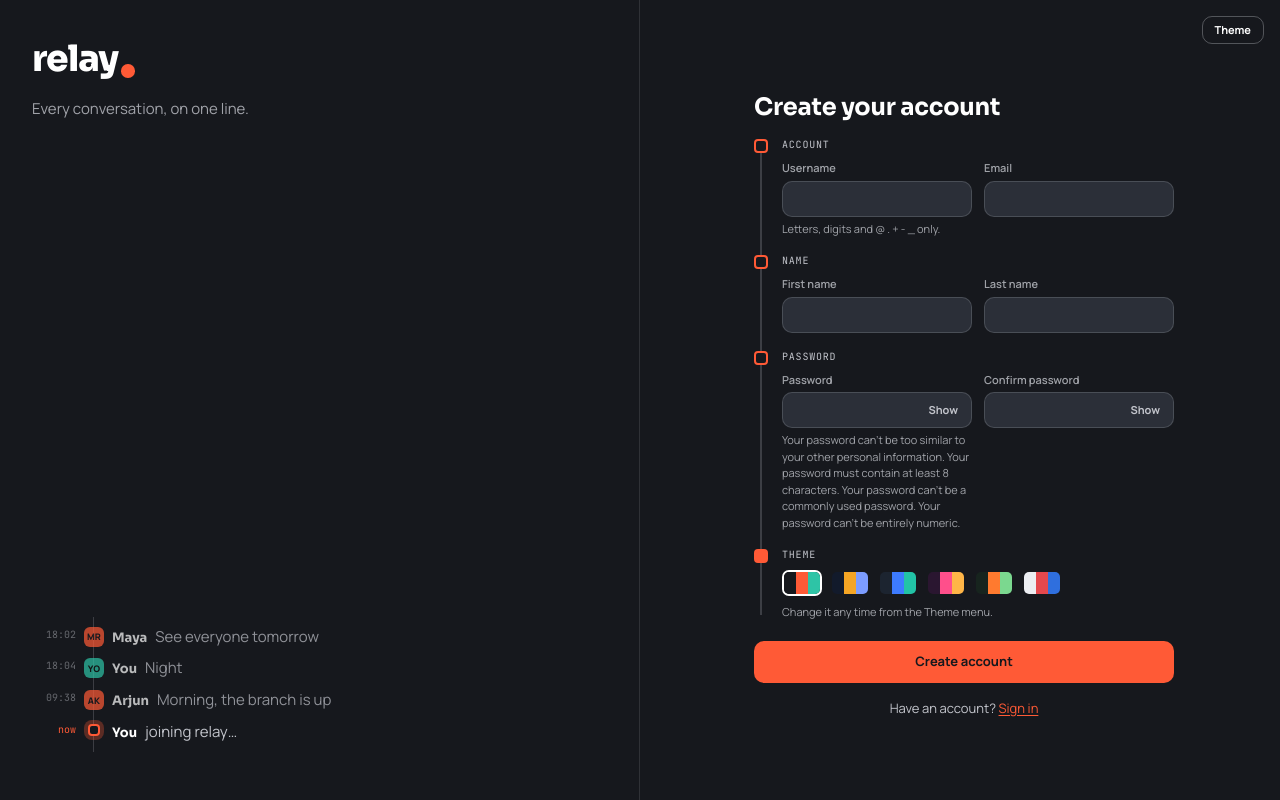
After one commit to achuthvarghese/django-realtime-chat, a Django app: page /account/signup/ in a window 1280 px wide. The commit adds this page. Run offline with Django 5.2, Linux system fonts and the light colour scheme; parts of the project's set-up code (start-up, migrations or seed data) failed here and were passed over.

Commit message:
feat(account): spine-style sign-in and create-account screens
Replaces the Bootstrap account pages with screens on the design system:
a transcript panel ending in a pulsing 'now' node, Show/Hide password,
and signup groups on a spine that fill in as each step is completed.

```diff
--- /dev/null
+++ b/account/static/account/css/auth.css
@@ -0,0 +1,173 @@
+/* Login and signup screens. Depends on core tokens.css and relay.css. */
+
+.auth {
+    min-height: 100vh;
+    min-height: 100dvh;
+    display: grid;
+    grid-template-columns: minmax(0, 1fr) minmax(0, 1fr);
+}
+
+/* Left: wordmark and a transcript that ends with "you" */
+
+.auth__aside {
+    display: flex;
+    flex-direction: column;
+    gap: var(--space-3);
+    padding: var(--space-6) var(--space-6) var(--space-7);
+    border-right: 1px solid color-mix(in srgb, var(--chrome-fg) 14%, transparent);
+}
+.auth__tagline { color: var(--chrome-fg); opacity: 0.8; }
+.auth__feed { margin-top: auto; max-width: 440px; }
+.auth__feed::before { background: color-mix(in srgb, var(--chrome-fg) 22%, transparent); }
+.auth__feed .msg { color: var(--chrome-fg); }
+.auth__feed .msg:hover { background: transparent; }
+.auth__feed .msg + .msg { margin-top: var(--space-2); }
+.auth__feed .msg__name { color: var(--chrome-strong); }
+.auth__feed .msg__time { color: color-mix(in srgb, var(--chrome-fg) 65%, transparent); }
+.auth__past { opacity: 0.7; }
+.auth__now .msg__time { color: var(--accent); }
+.auth__pulse {
+    width: 12px;
+    height: 12px;
+    margin: 3px 0 0 4px;
+    border: 2px solid var(--accent);
+    border-radius: 4px;
+    background: var(--chrome);
+    animation: auth-pulse 1.4s ease-in-out infinite;
+}
+@keyframes auth-pulse {
+    50% { box-shadow: 0 0 0 4px color-mix(in srgb, var(--accent) 30%, transparent); }
+}
+
+/* Right: the form */
+
+.auth__panel {
+    display: flex;
+    flex-direction: column;
+    padding: var(--space-4) max(var(--space-4), env(safe-area-inset-right, 0px)) var(--space-6) var(--space-5);
+}
+.auth__top { display: flex; justify-content: flex-end; align-items: center; gap: var(--space-3); }
+.auth__mobile-mark { display: none; margin-right: auto; }
+.auth__card {
+    width: min(100%, 420px);
+    margin: auto;
+    display: flex;
+    flex-direction: column;
+    gap: var(--space-4);
+    padding-block: var(--space-5);
+}
+.auth__title { font-size: var(--text-xl); color: var(--chrome-strong); }
+.auth__form { display: flex; flex-direction: column; gap: var(--space-3); }
+.auth__form .btn--primary { margin-top: var(--space-2); min-height: 42px; }
+.auth__alt { font-size: var(--text-sm); text-align: center; color: var(--chrome-fg); }
+.auth .theme-menu .btn--ghost { color: var(--chrome-strong); border-color: color-mix(in srgb, var(--chrome-fg) 35%, transparent); }
+
+.auth__now-mobile {
+    display: none;
+    align-items: center;
+    gap: var(--space-2);
+    font-size: var(--text-sm);
+    color: var(--chrome-fg);
+}
+.auth__now-mobile .auth__pulse { margin: 0; }
+.auth__now-mobile .mono { font-size: 10px; color: var(--accent); }
+.auth__now-mobile b { color: var(--chrome-strong); font-family: var(--font-display); }
+
+/* Notices on chrome */
+.auth .notice {
+    background: var(--chrome-raised);
+    color: var(--chrome-strong);
+    border-color: color-mix(in srgb, var(--chrome-fg) 18%, transparent);
+}
+
+/* Show/hide password */
+
+.password { position: relative; }
+.password .input { padding-right: 64px; }
+.password__toggle {
+    position: absolute;
+    right: 6px;
+    top: 50%;
+    transform: translateY(-50%);
+    padding: 4px 8px;
+    border: 0;
+    border-radius: var(--radius-sm);
+    background: transparent;
+    color: var(--chrome-fg);
+    font: inherit;
+    font-size: var(--text-xs);
+    font-weight: 700;
+    cursor: pointer;
+}
+.password__toggle:hover { color: var(--chrome-strong); }
+
+/* Signup: field groups as nodes on a spine */
+
+.form-spine {
+    list-style: none;
+    margin: 0;
+    padding: 0 0 0 28px;
+    position: relative;
+    display: flex;
+    flex-direction: column;
+    gap: var(--space-4);
+}
+.form-spine::before {
+    content: "";
+    position: absolute;
+    left: 6px;
+    top: 6px;
+    bottom: 6px;
+    width: 2px;
+    background: color-mix(in srgb, var(--chrome-fg) 22%, transparent);
+}
+.form-spine__step { position: relative; display: flex; flex-direction: column; gap: var(--space-2); }
+.form-spine__step::before {
+    content: "";
+    position: absolute;
+    left: -28px;
+    top: 2px;
+    width: 14px;
+    height: 14px;
+    border: 2px solid var(--accent);
+    border-radius: 4px;
+    background: var(--chrome);
+    transition: background var(--transition);
+}
+.form-spine__step.is-done::before { background: var(--accent); }
+.form-spine__step.has-error::before { border-color: var(--danger); }
+.form-spine__label {
+    font-family: var(--font-mono);
+    font-size: 10px;
+    letter-spacing: 0.08em;
+    text-transform: uppercase;
+    color: var(--chrome-fg);
+}
+.form-spine__fields { display: grid; grid-template-columns: repeat(2, minmax(0, 1fr)); gap: var(--space-3); }
+.form-spine__palettes { display: flex; flex-wrap: wrap; gap: var(--space-2); }
+
+.palette-chip { position: relative; cursor: pointer; }
+.palette-chip input { position: absolute; inset: 0; opacity: 0; margin: 0; cursor: pointer; }
+.palette-chip__colors {
+    display: flex;
+    border: 2px solid transparent;
+    border-radius: 7px;
+    overflow: hidden;
+}
+.palette-chip__colors i { width: 12px; height: 22px; }
+.palette-chip input:checked + .palette-chip__colors { border-color: var(--chrome-strong); }
+.palette-chip input:focus-visible + .palette-chip__colors { box-shadow: var(--focus-ring); }
+
+/* Narrow screens: one column, form only */
+
+@media (max-width: 820px) {
+    .auth { grid-template-columns: 1fr; }
+    .auth__aside { display: none; }
+    .auth__mobile-mark { display: inline-flex; }
+    .auth__now-mobile { display: flex; }
+    .auth__panel { padding-left: max(var(--space-4), env(safe-area-inset-left, 0px)); }
+    .auth__card { margin-top: var(--space-4); }
+}
+@media (max-width: 480px) {
+    .form-spine__fields { grid-template-columns: 1fr; }
+}
--- /dev/null
+++ b/account/static/account/js/auth.js
@@ -0,0 +1,32 @@
+// Login and signup helpers: show/hide password, and fill signup spine nodes
+// as each group of fields is completed.
+
+(() => {
+    "use strict";
+
+    for (const toggle of document.querySelectorAll("[data-password-toggle]")) {
+        const input = document.getElementById(toggle.getAttribute("aria-controls"));
+        if (!input) continue;
+        toggle.addEventListener("click", () => {
+            const show = input.type === "password";
+            input.type = show ? "text" : "password";
+            toggle.textContent = show ? "Hide" : "Show";
+            toggle.setAttribute("aria-pressed", String(show));
+            input.focus();
+        });
+    }
+
+    const steps = document.querySelectorAll(".form-spine [data-step]");
+    function refresh(step) {
+        const inputs = [...step.querySelectorAll("input")];
+        step.classList.toggle("has-error", inputs.some((i) => i.getAttribute("aria-invalid") === "true"));
+        step.classList.toggle("is-done", inputs.length > 0 && inputs.every((i) => i.value.trim() !== "" && i.checkValidity()));
+    }
+    for (const step of steps) {
+        refresh(step);
+        step.addEventListener("input", (event) => {
+            event.target.removeAttribute("aria-invalid");
+            refresh(step);
+        });
+    }
+})();
--- /dev/null
+++ b/account/templates/account/auth_base.html
@@ -0,0 +1,35 @@
+{% extends "core/base.html" %}
+{% load static %}
+{# Login and signup: a transcript on the left that ends with you, the form on the right. #}
+
+{% block styles %}<link rel="stylesheet" href="{% static 'account/css/auth.css' %}">{% endblock %}
+{% block body_class %}on-chrome{% endblock %}
+
+{% block body %}
+<main id="main" class="auth">
+    <aside class="auth__aside" aria-hidden="true">
+        <a class="wordmark wordmark--lg" href="{% url 'core:home' %}" tabindex="-1">relay</a>
+        <p class="auth__tagline">Every conversation, on one line.</p>
+        <div class="transcript auth__feed">
+            <div class="msg auth__past"><span class="msg__time">18:02</span><span class="msg__node avatar">MR</span><span class="msg__body"><span class="msg__name">Maya</span>See everyone tomorrow</span></div>
+            <div class="msg auth__past"><span class="msg__time">18:04</span><span class="msg__node avatar avatar--mine">YO</span><span class="msg__body"><span class="msg__name">You</span>Night</span></div>
+            <div class="msg auth__past"><span class="msg__time">09:38</span><span class="msg__node avatar">AK</span><span class="msg__body"><span class="msg__name">Arjun</span>Morning, the branch is up</span></div>
+            <div class="msg auth__now"><span class="msg__time">now</span><span class="msg__node auth__pulse"></span><span class="msg__body"><span class="msg__name">You</span>{{ now_text }}</span></div>
+        </div>
+    </aside>
+
+    <section class="auth__panel">
+        <div class="auth__top">
+            <a class="wordmark auth__mobile-mark" href="{% url 'core:home' %}">relay</a>
+            {% include "core/partials/theme_menu.html" %}
+        </div>
+        <div class="auth__card">
+            <p class="auth__now-mobile" aria-hidden="true"><span class="auth__pulse"></span><span class="mono">now</span><b>You</b>{{ now_text }}</p>
+            {% include "core/partials/notices.html" %}
+            {% block panel %}{% endblock %}
+        </div>
+    </section>
+</main>
+{% endblock %}
+
+{% block scripts %}<script src="{% static 'account/js/auth.js' %}" defer></script>{% endblock %}
--- /dev/null
+++ b/account/templates/account/partials/field.html
@@ -0,0 +1,16 @@
+<div class="field">
+    <label class="field__label" for="{{ field.id_for_label }}">{{ field.label }}</label>
+    {% if field.field.widget.input_type == "password" %}
+    <div class="password">
+        {{ field }}
+        <button type="button" class="password__toggle" data-password-toggle aria-controls="{{ field.id_for_label }}" aria-pressed="false">Show</button>
+    </div>
+    {% else %}
+    {{ field }}
+    {% endif %}
+    {% if field.errors %}
+    <span class="field__error" id="{{ field.name }}-error">{% for error in field.errors %}{{ error }}{% if not forloop.last %} {% endif %}{% endfor %}</span>
+    {% elif field.help_text %}
+    <span class="field__hint">{{ field.help_text }}</span>
+    {% endif %}
+</div>
--- a/account/templates/account/signup.html
+++ b/account/templates/account/signup.html
@@ -1,82 +1,35 @@
-{% extends "account/base.html" %}
-{% load static %}
+{% extends "account/auth_base.html" %}
+{% block title %}Create account{% endblock %}
 
-{% block styles %}
-    <link rel="stylesheet" href="{% static 'account/css/signup.css' %}" />
-{% endblock %}
-
-{% block body %}
-    <div class="container form-signup w-100 m-auto">
-        <form method="post" action="{% url 'account:signup' %}">
-            {% csrf_token %}
-
-            {% if form.errors %}
-            <div class="container-fluid p-0">
-                {% for field in form %}
-                {% for error in field.errors %}
-                <div class="alert alert-danger alert-dismissible fade show mb-2" role="alert">
-                    {{ error|escape }}
-                    <button type="button" class="btn-close" data-bs-dismiss="alert" aria-label="Close"></button>
-                </div>
-                {% endfor %}
+{% block panel %}
+<h1 class="auth__title">Create your account</h1>
+<form class="auth__form" action="{% url 'account:signup' %}" method="post" novalidate>
+    {% csrf_token %}
+    {% for error in form.non_field_errors %}<p class="notice notice--error">{{ error }}</p>{% endfor %}
+    <ol class="form-spine">
+        {% for title, fields in form.grouped_fields %}
+        <li class="form-spine__step" data-step>
+            <span class="form-spine__label">{{ title }}</span>
+            <div class="form-spine__fields">
+                {% for field in fields %}{% include "account/partials/field.html" with field=field %}{% endfor %}
+            </div>
+        </li>
+        {% endfor %}
+        <li class="form-spine__step is-done" data-theme-control>
+            <span class="form-spine__label" id="theme-label">Theme</span>
+            <div class="form-spine__palettes" role="radiogroup" aria-labelledby="theme-label">
+                {% for palette in ui.palettes %}
+                <label class="palette-chip" title="{{ palette.name }}">
+                    <input type="radio" name="signup_palette" data-axis="palette" value="{{ palette.key }}" {% if palette.key == ui.palette %}checked{% endif %}>
+                    <span class="palette-chip__colors" aria-hidden="true"><i style="background:{{ palette.sidebar }}"></i><i style="background:{{ palette.accent }}"></i><i style="background:{{ palette.mine }}"></i></span>
+                    <span class="visually-hidden">{{ palette.name }}</span>
+                </label>
                 {% endfor %}
             </div>
-            {% endif %}
-
-            <h1 class="h3 mb-3 fw-normal">Create Account</h1>
-
-            <div class="row text-start">
-                <div class="col-12 col-sm-6">
-                    <div class="form-floating">
-                        {{ form.first_name }}
-                        {{ form.first_name.label_tag }}
-                    </div>
-                </div>
-                <div class="col-12 col-sm-6">
-                    <div class="form-floating">
-                        {{ form.last_name }}
-                        {{ form.last_name.label_tag }}
-                    </div>
-                </div>
-            </div>
-
-            <div class="row text-start">
-                <div class="col-12 col-sm-6">
-                    <div class="form-floating">
-                        {{ form.username }}
-                        {{ form.username.label_tag }}
-                    </div>
-                </div>
-                <div class="col-12 col-sm-6">
-                    <div class="form-floating">
-                        {{ form.email }}
-                        {{ form.email.label_tag }}
-                    </div>
-                </div>
-            </div>
-
-            <div class="row text-start">
-                <div class="col-12 col-sm-6">
-                    <div class="form-floating">
-                        {{ form.password1 }}
-                        {{ form.password1.label_tag }}
-                    </div>
-                </div>
-                <div class="col-12 col-sm-6">
-                    <div class="form-floating">
-                        {{ form.password2 }}
-                        {{ form.password2.label_tag }}
-                    </div>
-                </div>
-            </div>
-
-            <button class="w-100 btn btn-lg btn-primary" type="submit">Signup</button>
-
-            <div class="checkbox mt-3">
-                <label>
-                    <a href="{% url 'account:login' %}">Already have an account? Login here</a>
-                </label>
-            </div>
-        </form>
-    </div>
+            <span class="field__hint">Change it any time from the Theme menu.</span>
+        </li>
+    </ol>
+    <button class="btn btn--primary btn--block" type="submit">Create account</button>
+</form>
+<p class="auth__alt">Have an account? <a href="{% url 'account:login' %}">Sign in</a></p>
 {% endblock %}
```
Also changed, not shown: account/templates/account/login.html (+13 -45 lines).
